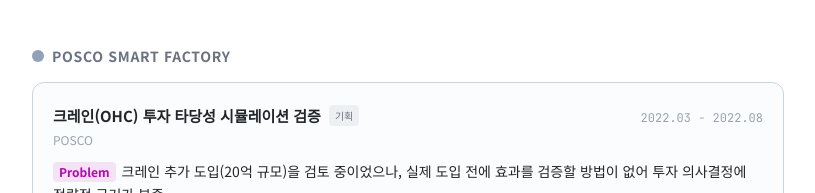
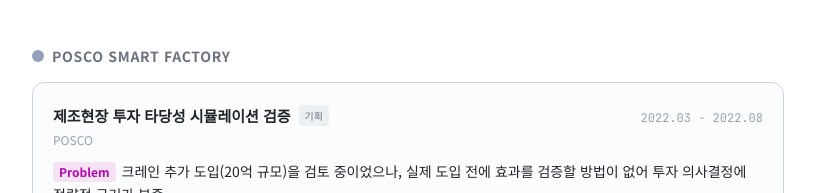
Before and after one commit to ilileun/profile, a Next.js app: page / in a window 1280 px wide. Shown: the part 3873-4066 px from the top of the page, without its empty margins (232-1047 px from the left). Built offline with nearby package versions, Linux system fonts and the light colour scheme.

Commit message:
Rename POSCO simulation title

```diff
--- a/src/payload/projects.ts
+++ b/src/payload/projects.ts
@@ -135,7 +135,7 @@
   },
   // POSCO
   {
-    title: "크레인(OHC) 투자 타당성 시뮬레이션 검증",
+    title: "제조현장 투자 타당성 시뮬레이션 검증",
     period: "2022.03 - 2022.08",
     org: "POSCO",
     type: "기획",
```
